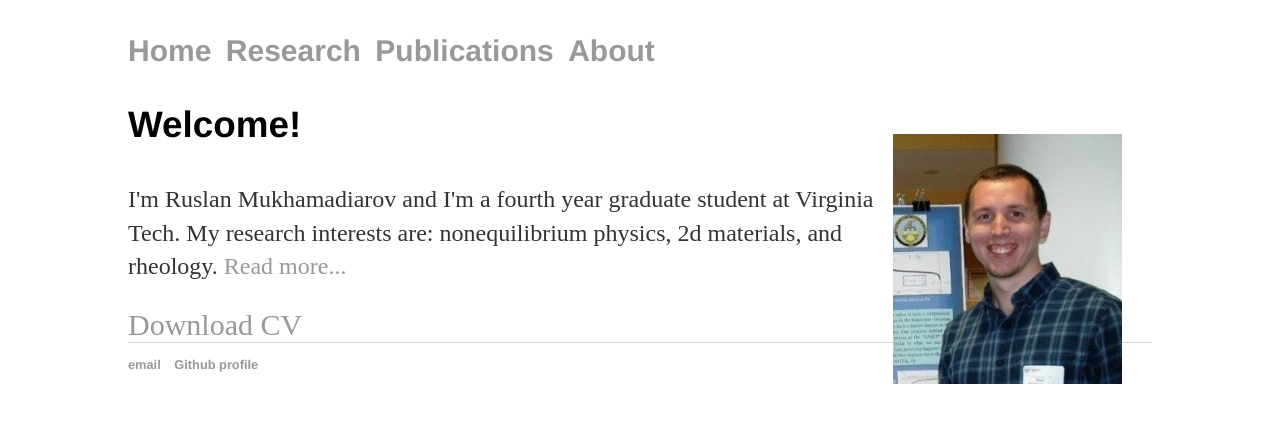
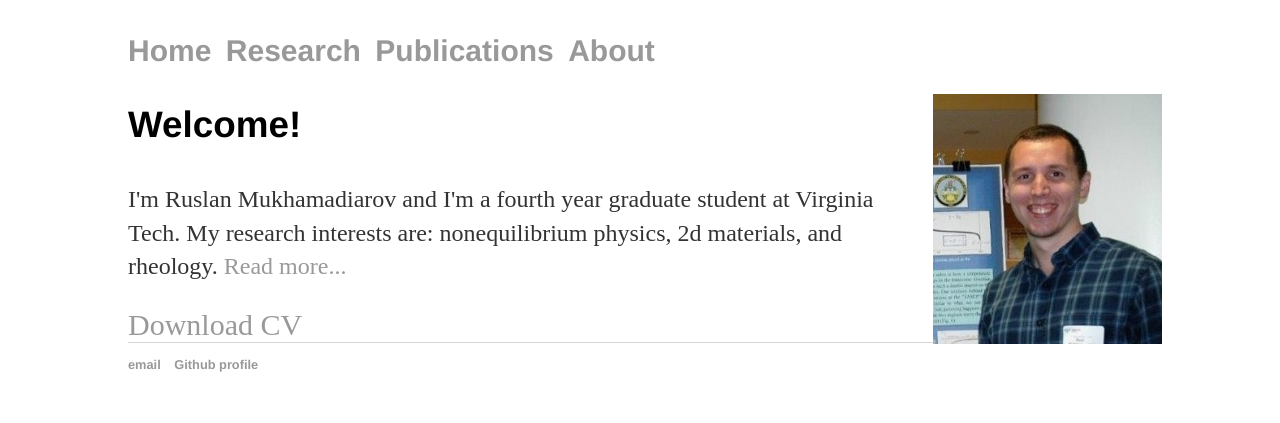
Before and after one commit to RusFortunat/mukhamadiarov, a Jekyll site: the page built from index.html, in a window 1280 px wide. Shown: the top 423 px of the page. Built offline with Jekyll 4.4.1, drawn with Linux system fonts in a browser that asks for light colours.

Commit message:
Update index.html

```diff
--- a/index.html
+++ b/index.html
@@ -4,7 +4,7 @@ title: Ruslan Mukhamadiarov, theoretical and computational physicist
 ---
 		<div class="blurb">
 			<img src="kBPV1jaNEx0.jpg" alt="Me"
-			     style="position: relative; top: 20px; right: 20px; width:229px;height:250px;float:right;padding: 10px;"/>
+			     style="position: relative; top: -20px; right: -20px; width:229px;height:250px;float:right;padding: 10px;"/>
 			<h3>Welcome!</h3>
 			<p>I'm Ruslan Mukhamadiarov and I'm a fourth year graduate student at Virginia Tech. My research interests are: nonequilibrium physics, 2d materials, and rheology. <a href="/research">Read more...</a></p>
 
```
